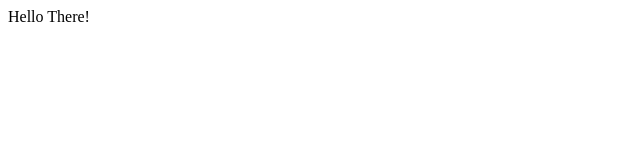
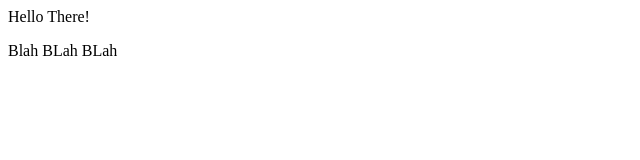
Before and after one commit to sabaker1990/sabaker1990.github.io, a plain HTML site: page index.html in a window 1280 px wide. Shown: the whole page, without its empty margins (0-640 px from the left). Drawn offline with Linux system fonts and the light colour scheme.

Commit message:
added body

```diff
--- a/index.html
+++ b/index.html
@@ -5,3 +5,7 @@
 <title>Sarah Baker Test</title>
 
 <head>Hello There!</head>
+
+<body>
+	<p>Blah BLah BLah</p>
+</body>
```
